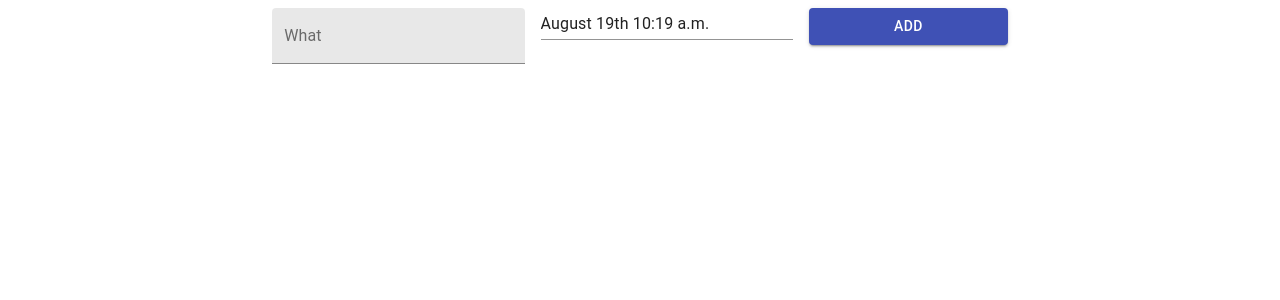
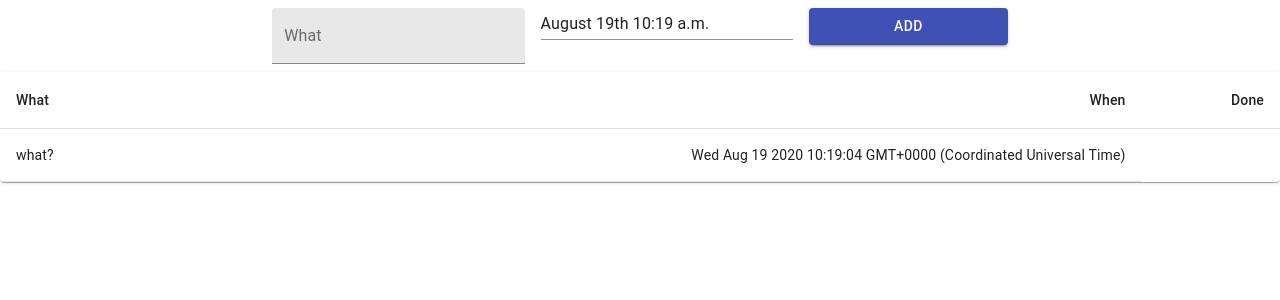
Before and after one commit to roninbar/2020-08-18-todo, a React (Create React App) app in the folder client/: page / in a window 1280 px wide. Shown: the top 300 px of the page. Built offline with nearby package versions, Linux system fonts and the light colour scheme.

Commit message:
Basic implementation of <TodoList>.

```diff
--- a/client/src/App.js
+++ b/client/src/App.js
@@ -2,6 +2,7 @@
 import './App.css';
 import { BrowserRouter as Router, Switch, Route } from 'react-router-dom';
 import TodoForm from './components/TodoForm';
+import TodoList from './components/TodoList';
 
 function App() {
   return (
@@ -16,6 +17,7 @@
           </Route>
           <Route path="/">
             <TodoForm />
+            <TodoList />
           </Route>
         </Switch>
       </Router>
--- a/client/src/components/TodoList.js
+++ b/client/src/components/TodoList.js
@@ -0,0 +1,50 @@
+import React from 'react';
+import { makeStyles } from '@material-ui/core/styles';
+import Table from '@material-ui/core/Table';
+import TableBody from '@material-ui/core/TableBody';
+import TableCell from '@material-ui/core/TableCell';
+import TableContainer from '@material-ui/core/TableContainer';
+import TableHead from '@material-ui/core/TableHead';
+import TableRow from '@material-ui/core/TableRow';
+import Paper from '@material-ui/core/Paper';
+
+const useStyles = makeStyles({
+    table: {
+        minWidth: 650,
+    },
+});
+
+const rows = [
+    {
+        what: 'what?',
+        when: new Date(),
+    }
+];
+
+export default function SimpleTable() {
+    const classes = useStyles();
+
+    return (
+        <TableContainer component={Paper}>
+            <Table className={classes.table} aria-label="simple table">
+                <TableHead>
+                    <TableRow>
+                        <TableCell>What</TableCell>
+                        <TableCell align="right">When</TableCell>
+                        <TableCell align="right">Done</TableCell>
+                    </TableRow>
+                </TableHead>
+                <TableBody>
+                    {rows.map((row, idx) => (
+                        <TableRow key={idx}>
+                            <TableCell component="th" scope="row">
+                                {row.what}
+                            </TableCell>
+                            <TableCell align="right">{row.when.toString()}</TableCell>
+                        </TableRow>
+                    ))}
+                </TableBody>
+            </Table>
+        </TableContainer>
+    );
+}
```
